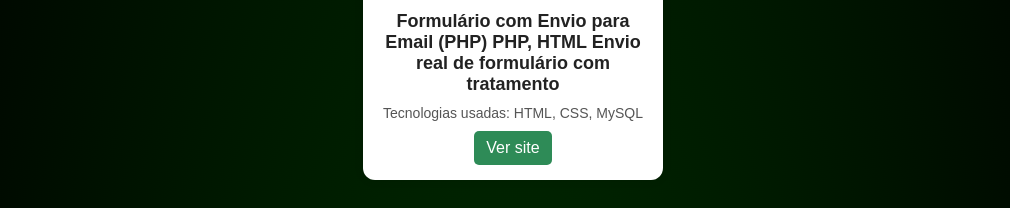
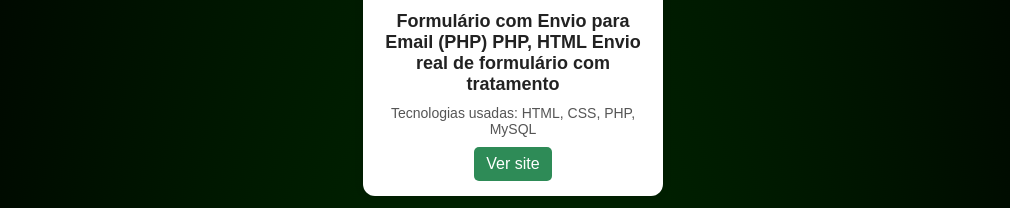
Before and after one commit to ryanreis/portfolioo, a plain HTML site: page index.html in a window 1280 px wide. Shown: the part 1244-1452 px from the top of the page, without its empty margins (127-1137 px from the left). Drawn offline with Linux system fonts and the light colour scheme.

Commit message:
Add files via upload

```diff
--- a/index.html
+++ b/index.html
@@ -85,8 +85,8 @@
                     .
                 </h3>
 
-                <p class="descricao lang" data-pt="Tecnologias usadas: HTML, CSS, MySQL"
-                    data-en="Technologies used: HTML, CSS, PHP MySQL">
+                <p class="descricao lang" data-pt="Tecnologias usadas: HTML, CSS, PHP, MySQL"
+                    data-en="Technologies used: HTML, CSS, PHP, MySQL">
                     validar cpf
                 </p>
 
```
Also changed, not shown: img/Imagem do WhatsApp de 2025-07-09 à(s) 02.22.24_5141f2b0.jpg.
